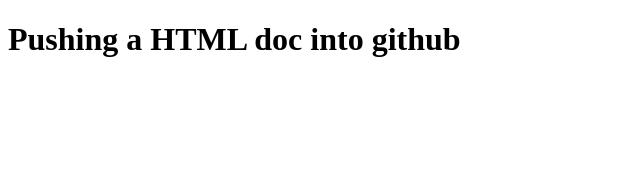
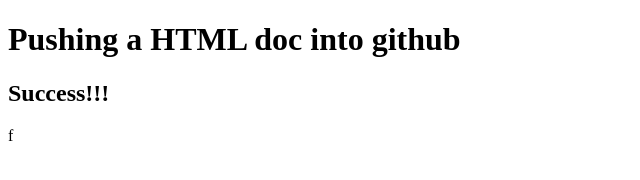
Before and after one commit to Oceanvibes209/firstname-lastname-repository-assignment, a plain HTML site: page index.html in a window 1280 px wide. Shown: the whole page, without its empty margins (0-640 px from the left). Drawn offline with Linux system fonts and the light colour scheme.

Commit message:
second commit

```diff
--- a/index.html
+++ b/index.html
@@ -7,5 +7,6 @@
 </head>
 <body>
     <h1>Pushing a HTML doc into github</h1>
+    <h2>Success!!!</h2>f
 </body>
 </html>
```
